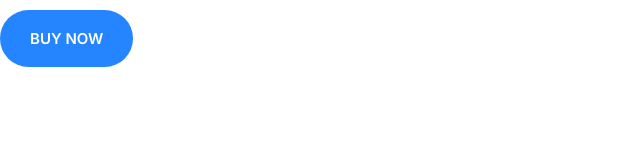
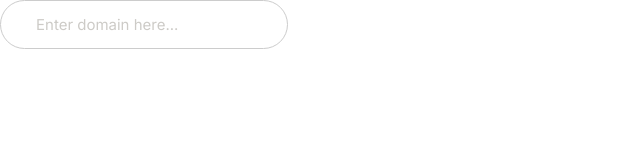
Before and after one commit to RuneMyrskog/Nebula, a plain HTML site: page index.html in a window 1280 px wide. Shown: the whole page, without its empty margins (0-640 px from the left). Drawn offline with Linux system fonts and the light colour scheme.

Commit message:
input stylings

```diff
--- a/css/styles.css
+++ b/css/styles.css
@@ -235,3 +235,23 @@ a {
         font-size: 1.5rem;
     }
 }
+
+/* Inputs */
+.input {
+    padding: 1.5rem 3.5rem;
+    border: 1px solid #ccc;
+    border-radius: 30px;
+    outline: none;
+    color: var(--color-headings);
+    font-size: 2rem;
+}
+
+::placeholder {
+    color: #cdcbc7;
+}
+
+@media screen and (min-width: 1024px) {
+    .input {
+        font-size: 1.5rem;
+    }
+}
--- a/index.html
+++ b/index.html
@@ -13,6 +13,6 @@
     <title>Document</title>
 </head>
 <body>
-    <button class="btn btn--primary">Buy now</button>
+    <input type="text" class="input" placeholder="Enter domain here..."/>
 </body>
 </html>
```
